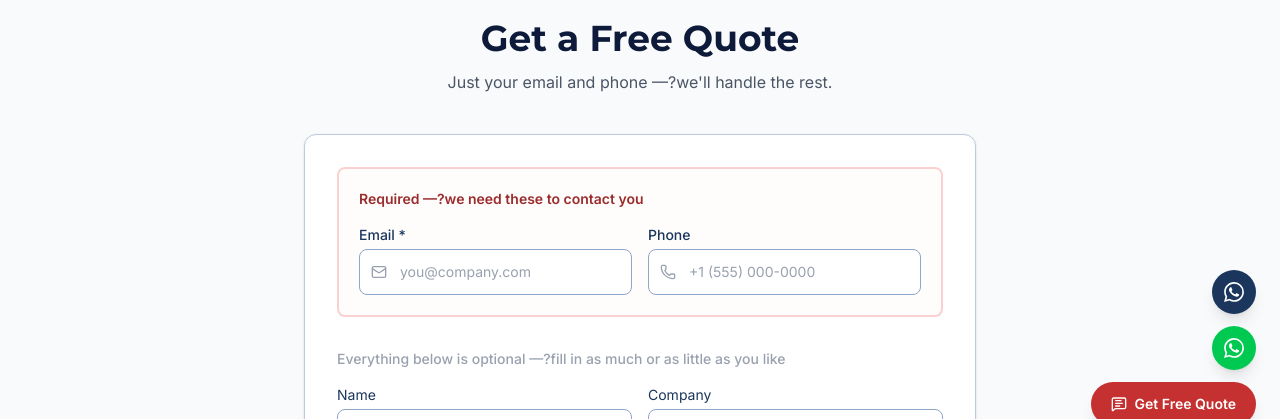
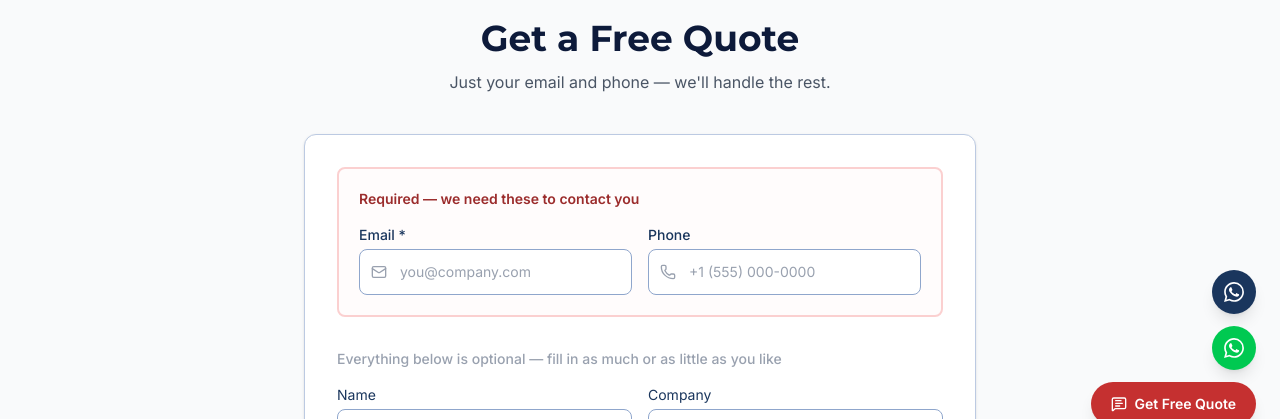
Before and after one commit to guyueabc/inflatacraft-pro, a Next.js app: page /contact in a window 1280 px wide. Shown: the part 350-769 px from the top of the page. Built offline with nearby package versions, Linux system fonts and the light colour scheme; no server answers.

Commit message:
fix: remove extra '?' after em-dash in get-quote-client.tsx

```diff
--- a/src/components/get-quote/get-quote-client.tsx
+++ b/src/components/get-quote/get-quote-client.tsx
@@ -129,13 +129,13 @@ export function GetQuoteClient() {
       <div className="mx-auto max-w-2xl">
         <div className="mb-10 text-center">
           <h1 className="font-heading text-3xl font-bold text-navy-900 md:text-4xl">Get a Free Quote</h1>
-          <p className="mt-3 text-gray-600">Just your email and phone —?we&apos;ll handle the rest.</p>
+          <p className="mt-3 text-gray-600">Just your email and phone — we&apos;ll handle the rest.</p>
         </div>
 
         <div className="rounded-xl border border-navy-200 bg-white p-5 shadow-sm sm:p-8">
           {/* -- Required: Email + Phone -- */}
           <div className="mb-8 rounded-lg border-2 border-red-200 bg-red-50/30 p-5">
-            <p className="mb-4 text-sm font-semibold text-red-700">Required —?we need these to contact you</p>
+            <p className="mb-4 text-sm font-semibold text-red-700">Required — we need these to contact you</p>
             <div className="grid gap-4 sm:grid-cols-2">
               <div>
                 <label htmlFor="q-email" className="mb-1 block text-sm font-medium text-navy-700">Email *</label>
@@ -161,7 +161,7 @@ export function GetQuoteClient() {
           </div>
 
           {/* -- Optional fields -- */}
-          <p className="mb-4 text-sm font-medium text-gray-400">Everything below is optional —?fill in as much or as little as you like</p>
+          <p className="mb-4 text-sm font-medium text-gray-400">Everything below is optional — fill in as much or as little as you like</p>
           <div className="space-y-4">
             <div className="grid gap-4 sm:grid-cols-2">
               <div>
```
